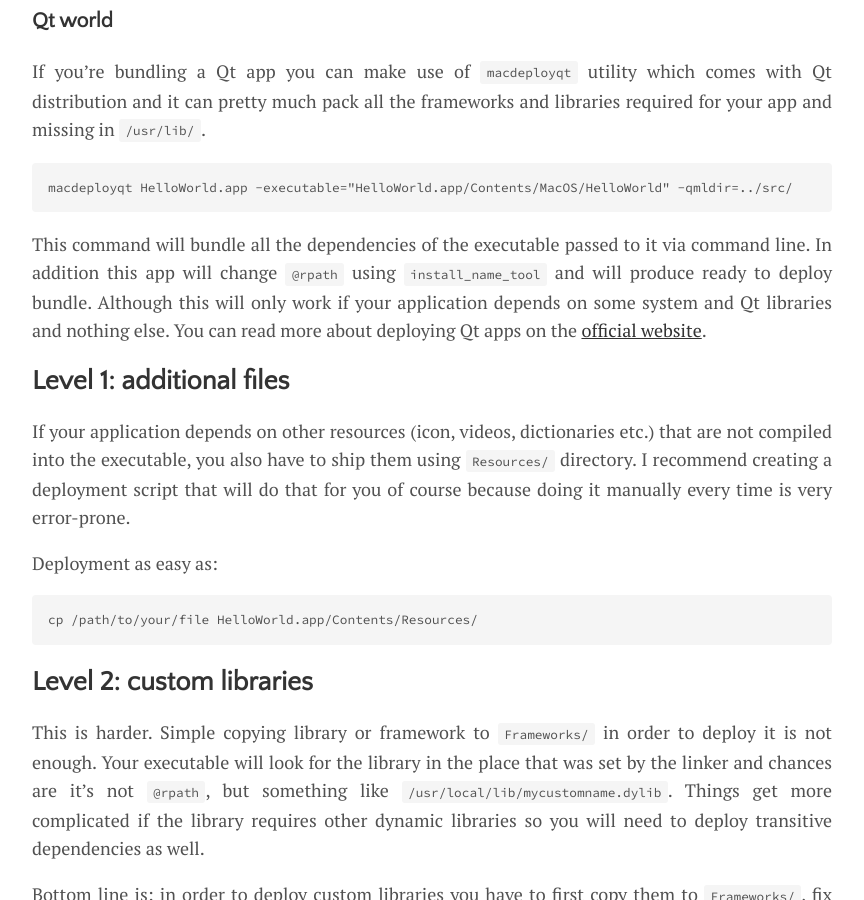
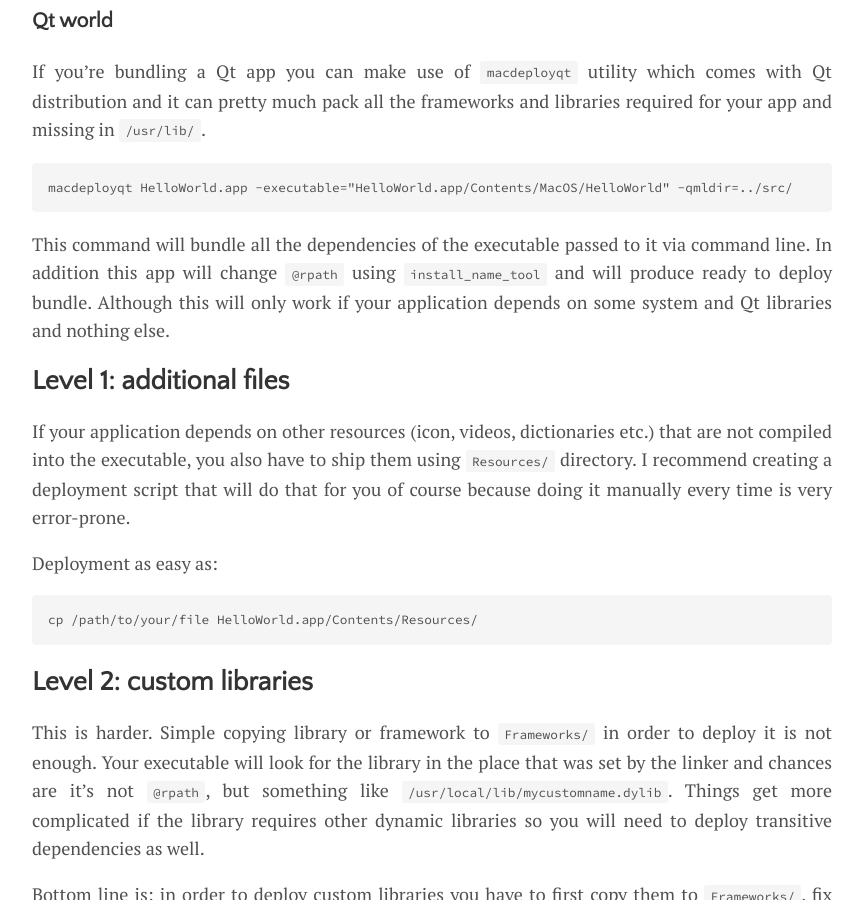
Before and after one commit to ribtoks/code-jamming, a Jekyll site: the page built from _posts/2018-06-09-deploy-to-macos.md, in a window 1280 px wide and 900 px high, scrolled down 2534 px. Shown: the whole window, without its empty margins (208-1072 px from the left). Built offline with Jekyll 4.4.1, drawn with Linux system fonts in a browser that asks for light colours; nearby versions of some CDN libraries; comment, search, counter and statistics services are not loaded; some of the changed text lies outside the part shown.

Commit message:
Update 2018-06-09-deploy-to-macos.md

```diff
--- a/_posts/2018-06-09-deploy-to-macos.md
+++ b/_posts/2018-06-09-deploy-to-macos.md
@@ -68,7 +68,7 @@
 
     macdeployqt HelloWorld.app -executable="HelloWorld.app/Contents/MacOS/HelloWorld" -qmldir=../src/
 
-This command will bundle all the dependencies of the executable passed to it via command line. In addition this app will change `@rpath` using `install_name_tool` and will produce ready to deploy bundle. Although this will only work if your application depends on some system and Qt libraries and nothing else. You can read more about deploying Qt apps on the [official website](https://doc.qt.io/qt-5/deployment.html).
+This command will bundle all the dependencies of the executable passed to it via command line. In addition this app will change `@rpath` using `install_name_tool` and will produce ready to deploy bundle. Although this will only work if your application depends on some system and Qt libraries and nothing else.
 
 ## Level 1: additional files
 
```
Also changed, not shown: other parts of _posts/2018-06-09-deploy-to-macos.md (+2 -0 lines).
